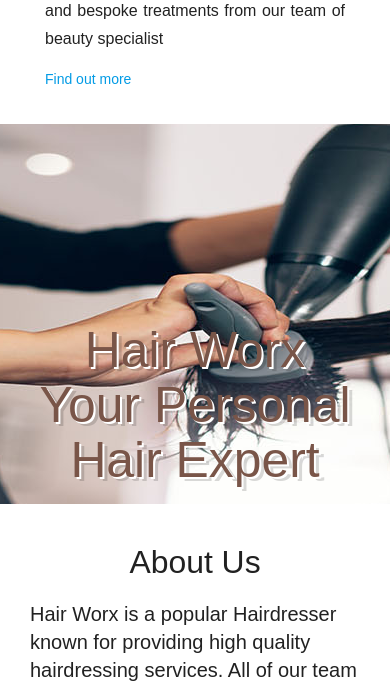
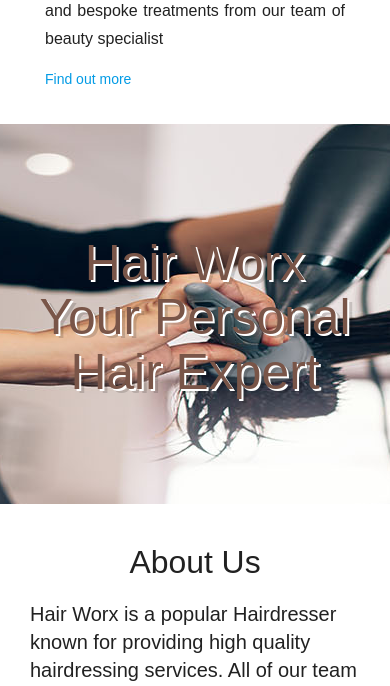
Before and after one commit to christopherece/hairworx_project, a Django app: page / in a window 390 px wide. Shown: the part 1057-1743 px from the top of the page. Run offline with Django 4.2, Linux system fonts and the light colour scheme; parts of the project's set-up code (start-up, migrations or seed data) failed here and were passed over.

Commit message:
edited stylesheet

```diff
--- a/hairworx/static/css/style.css
+++ b/hairworx/static/css/style.css
@@ -82,7 +82,7 @@ p {
 @media only screen and (max-width : 992px) {
   .parallax-container .section {
     position: absolute;
-    top: 40%;
+    /* top: 40%; */
   }
   #index-banner .section {
     top: 10%;
```
